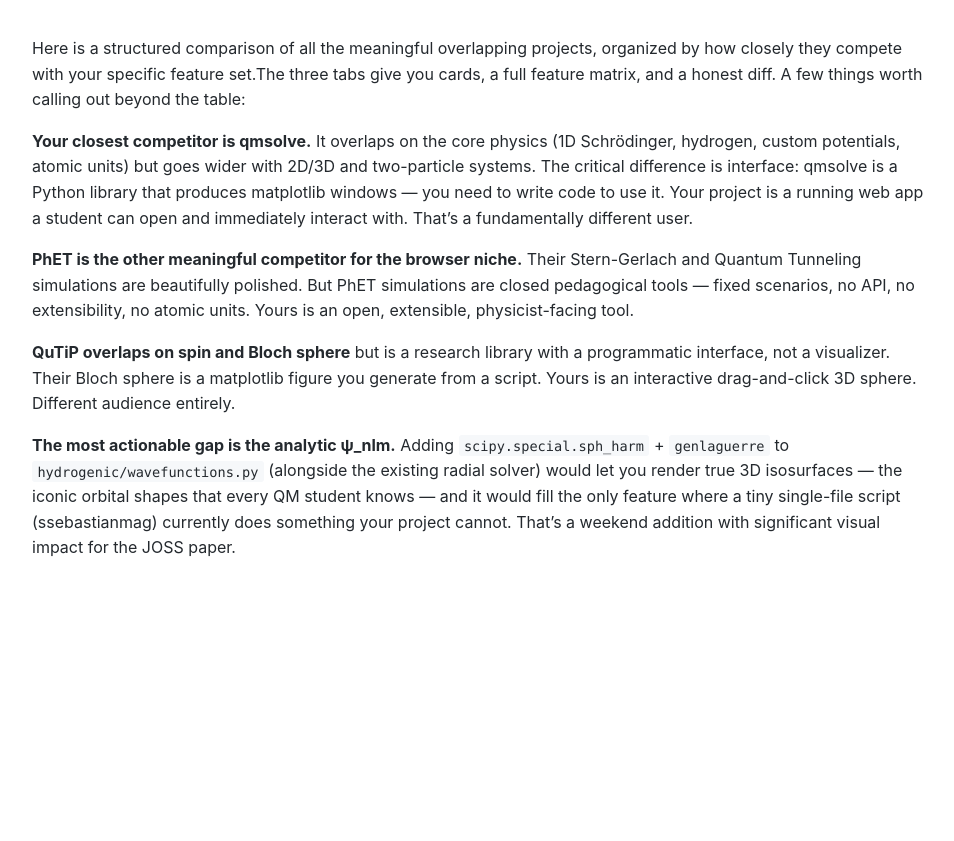
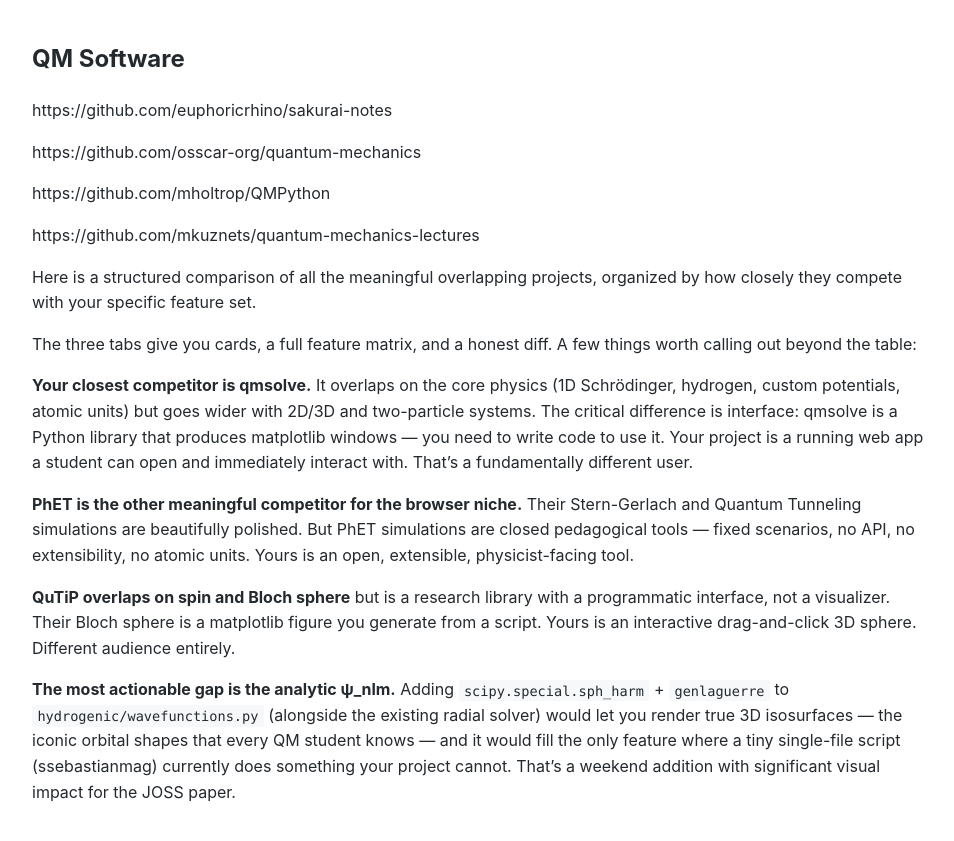
Before and after one commit to Michael-Lubinsky/michael-lubinsky.github.com, a Jekyll site: the page built from physics/competitors.md, in a window 1280 px wide. Shown: the top 841 px of the page, without its empty margins (158-1112 px from the left). Built offline with Jekyll 4.4.1, drawn with Linux system fonts in a browser that asks for light colours; our own code applies the rules of GitHub Pages for plain Markdown files.

Commit message:
Update competitors.md

```diff
--- a/physics/competitors.md
+++ b/physics/competitors.md
@@ -1,4 +1,17 @@
-Here is a structured comparison of all the meaningful overlapping projects, organized by how closely they compete with your specific feature set.The three tabs give you cards, a full feature matrix, and a honest diff. A few things worth calling out beyond the table:
+## QM Software
+
+https://github.com/euphoricrhino/sakurai-notes
+
+https://github.com/osscar-org/quantum-mechanics
+
+https://github.com/mholtrop/QMPython
+
+https://github.com/mkuznets/quantum-mechanics-lectures
+
+
+Here is a structured comparison of all the meaningful overlapping projects, organized by how closely they compete with your specific feature set.
+
+The three tabs give you cards, a full feature matrix, and a honest diff. A few things worth calling out beyond the table:
 
 **Your closest competitor is qmsolve.** It overlaps on the core physics (1D Schrödinger, hydrogen, custom potentials, atomic units) but goes wider with 2D/3D and two-particle systems. The critical difference is interface: qmsolve is a Python library that produces matplotlib windows — you need to write code to use it. Your project is a running web app a student can open and immediately interact with. That's a fundamentally different user.
 
```
